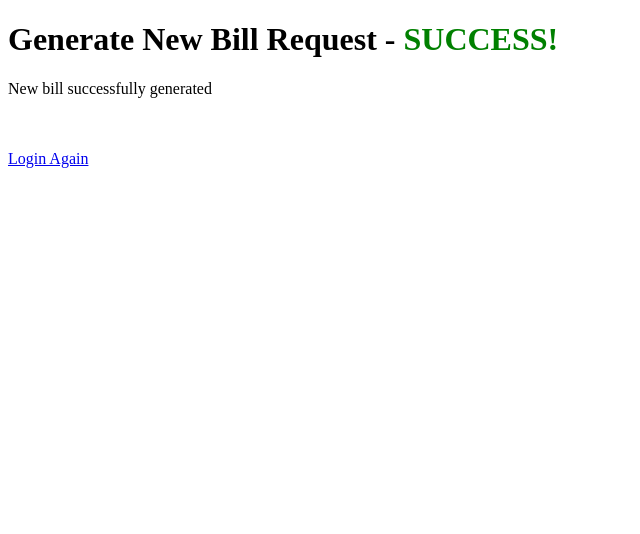
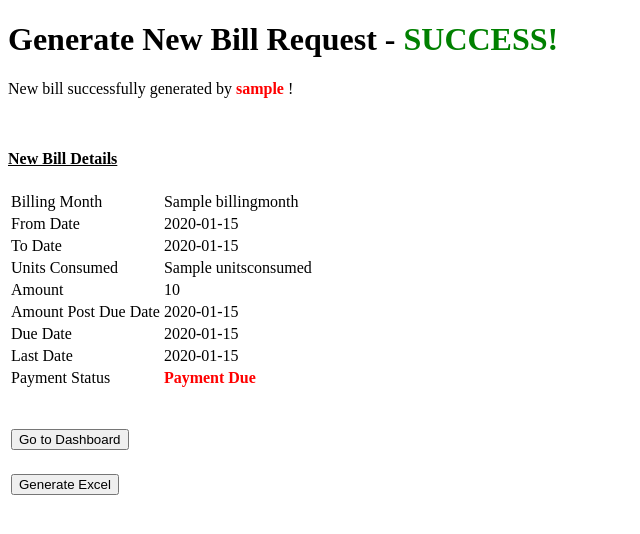
Before and after one commit to avikdeb/pythonwork, a Flask app: template managebill/templates/newbill_result.html in a window 1280 px wide. Shown: the top 534 px of the page, without its empty margins (0-640 px from the left). Run offline with Flask 2, Linux system fonts and the light colour scheme; the template is opened without the code that fills it: most values are stand-ins (such as "Sample title", 1, 10 or a date in 2020).

Commit message:
updated - bill details added and navigation added

```diff
--- a/managebill/templates/newbill_result.html
+++ b/managebill/templates/newbill_result.html
@@ -1,12 +1,82 @@
 <!DOCTYPE html>
 <html>
+
   <body>
 
     <h1>Generate New Bill Request - <font color="green"><b>SUCCESS!</b></font></h1>
-    <p>New bill successfully generated</p>
+    <p>New bill successfully generated by <font color="red"><b> {{ newbill.username }} </b></font> !</p>
+
     <br>
     <br>
-    <a href="{{ url_for('home') }}">Login Again</a>
+    <table>
+      <thead><b><u>New Bill Details</u></b></thead>
+      <tr>
+        <td>&nbsp;</td>
+        <td>&nbsp;</td>
+      </tr>
+
+      <tr>
+        <td>Billing Month</td>
+        <td>{{ newbill.billingmonth }}</td>
+      </tr>
+      <tr>
+        <td>From Date</td>
+        <td>{{ newbill.fromdate }}</td>
+      </tr>
+      <tr>
+        <td>To Date</td>
+        <td>{{ newbill.todate }}</td>
+      </tr>
+      <tr>
+        <td>Units Consumed</td>
+        <td>{{ newbill.unitsconsumed }}</td>
+      </tr>
+      <tr>
+        <td>Amount</td>
+        <td>{{ newbill.amount }}</td>
+      </tr>
+      <tr>
+        <td>Amount Post Due Date</td>
+        <td>{{ newbill.amountpostduedate }}</td>
+      </tr>
+      <tr>
+        <td>Due Date</td>
+        <td>{{ newbill.duedate }}</td>
+      </tr>
+      <tr>
+        <td>Last Date</td>
+        <td>{{ newbill.lastdate }}</td>
+      </tr>
+      <tr>
+        <td>Payment Status</td>
+        <td><font color="red"><b>Payment Due</b></font></td>
+      </tr>
+    </table>
+    <br>
+
+    <br>
+    <form action="gohome" method="post">
+      <input type="hidden" name="username" value="{{ newbill.username }}">
+      <table>
+        <tr>
+          <td>
+            <input type="submit" value="Go to Dashboard">
+          </td>
+        </tr>
+      </table>
+    </form>
+
+  <br>
+    <form action="gohome" method="post">
+      <input type="hidden" name="username" value="{{ newbill.username }}">
+      <table>
+        <tr>
+          <td>
+            <input type="submit" value="Generate Excel">
+          </td>
+        </tr>
+      </table>
+    </form>
 
   </body>
 </html>
```
